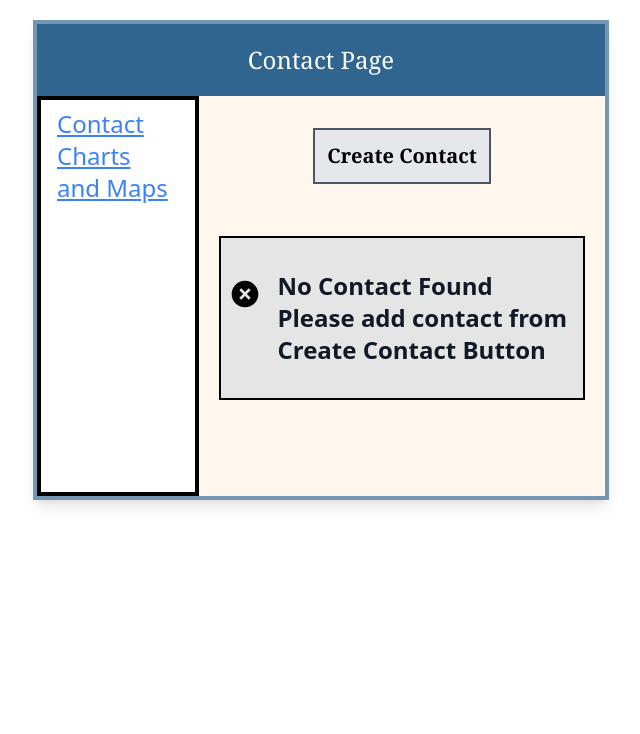
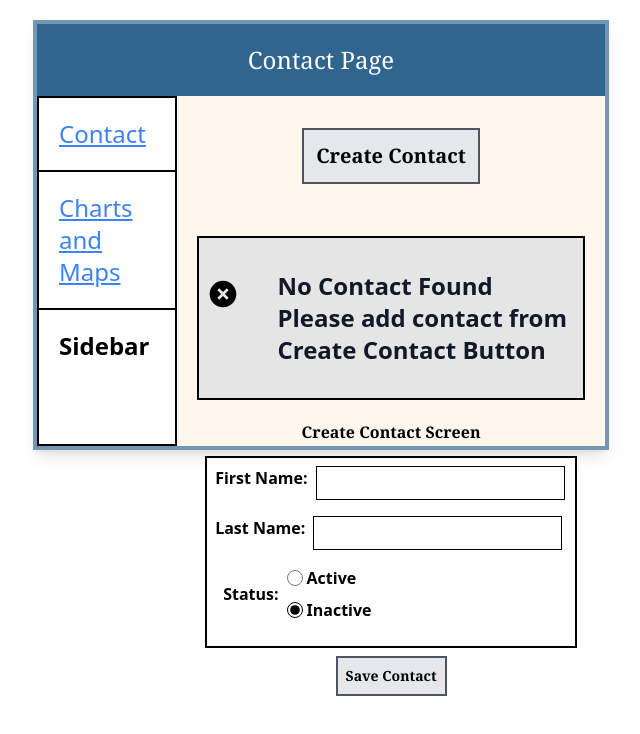
Before and after one commit to bijaysharma8335/contact-assignment, a React (Create React App) app: page / in a window 1280 px wide. Shown: the top 734 px of the page, without its empty margins (319-959 px from the left). Built offline with nearby package versions, Linux system fonts and the light colour scheme.

Commit message:
Add Contact Page

```diff
--- a/package.json
+++ b/package.json
@@ -7,10 +7,14 @@
     "@testing-library/react": "^13.4.0",
     "@testing-library/user-event": "^13.5.0",
     "@types/jest": "^27.5.2",
+    "@types/leaflet": "^1.9.3",
     "@types/node": "^16.18.41",
     "@types/react": "^18.2.20",
     "@types/react-dom": "^18.2.7",
+    "@types/react-leaflet": "^3.0.0",
     "axios": "^1.4.0",
+    "chart.js": "^4.3.3",
+    "chartjs-adapter-moment": "^1.0.1",
     "leaflet": "^1.9.4",
     "react": "^18.2.0",
     "react-chartjs-2": "^5.2.0",
--- a/src/App.tsx
+++ b/src/App.tsx
@@ -1,24 +1,27 @@
 import { BrowserRouter as Router, Routes, Route, Link } from "react-router-dom";
-import AddContact from "./components/AddContact";
-import Charts from "./components/Charts";
+import Contact from "./components/Contact";
 import Layout from "./components/Layout";
 import Header from "./components/Header";
+import Dashboard from "./components/Charts";
+import Sidebar from "./components/Sidebar";
 
 function App() {
   return (
     <div className="border-4 border-bordercolor  mt-5 max-w-sm sm:max-w-md md:max-w-lg lg:max-w-xl sm:ms-1 lg:mx-auto md:mx-auto shadow-lg">
+      <Header />
+      <div className=" flex h-[350px]">
+        <Router>
 
+          <Sidebar />
+          <Routes>
+            {/* <Route path='/' element={<Layout />}> */}
+            <Route path='/' element={<Contact />} />
+            <Route path='/charts' element={<Dashboard />} />
+            {/* </Route> */}
 
-      <Router>
-        <Header />
-        <Routes>
-          <Route path='/' element={<Layout />}>
-            <Route path='/' element={<AddContact />} />
-            <Route path='/charts' element={<Charts />} /></Route>
-
-        </Routes>
-      </Router>
-
+          </Routes>
+        </Router>
+      </div>
 
 
 
--- a/src/components/AddContact.tsx
+++ b/src/components/AddContact.tsx
@@ -1,28 +1,61 @@
-import React from 'react'
-import { RiCloseCircleFill } from 'react-icons/ri'
+import React from "react";
 
-type Props = {}
+const AddContact = () => {
+    return (
+        <div className="p-2">
+            <h5 className="text-center my-3 text-black font-semibold font-serif">
+                Create Contact Screen
+            </h5>
+            <div className="border-2 border-black p-2 bg-white">
+                <form>
+                    <div className="flex mb-4">
+                        <label htmlFor="fname" className="mr-2 font-semibold">
+                            First Name:
+                        </label>
+                        <input type="text" className="border border-black py-1 px-2" />
+                    </div>
+                    <div className="flex mb-4">
+                        <label htmlFor="lname" className="mr-2 font-semibold">
+                            Last Name:
+                        </label>
+                        <input type="text" className="border border-black py-1 px-2" />
+                    </div>
+                    <div className="flex mb-4">
+                        <label className="mr-2 font-semibold me-8 mt-4 ms-2">Status:</label>
+                        <div>
+                            <div className="flex items-center mb-2">
+                                <input
+                                    type="radio"
+                                    name="status"
+                                    value="Active"
+                                    className="mr-1 w-4 h-4" style={{ accentColor: "black" }}
+                                />
+                                <span className="text-black font-semibold">Active</span>
+                            </div>
+                            <div className="flex items-center">
+                                <input
+                                    type="radio"
+                                    name="status"
+                                    value="Inactive"
+                                    id="specify-color"
+                                    className="mr-1 w-4 h-4"
+                                    defaultChecked
+                                    style={{ accentColor: "black" }}
+                                />
+                                <span className="text-black font-semibold" >Inactive</span>
+                            </div>
+                        </div>
+                    </div>
+                </form>
+            </div>
 
-const AddContact = (props: Props) => {
-  return (
-    <div className='bg-orange-50 w-full py-3 px-5'>
-      <div className='text-center'><button className='btn bg-gray-200 border-gray-600 border-2  text-black text-xl font-bold my-5 p-3 font-serif'>Create Contact</button>
-      </div>
-      <div className='border-2 border-black p-2 mt-8 flex justify-evenly md:justify-between' style={{ backgroundColor: "#E5E5E5" }}>
-        <div className='mt-8'>   <RiCloseCircleFill size='2em' /></div>
-        <div className=' px-2 my-6' >
-          <p className='text-gray-900 lg:text-2xl  sm:text-sm font-semibold'>
-            No Contact Found<br />
+            <div className="text-center">
+                <button className="btn bg-gray-200 border-gray-600 border-2  text-black text-sm font-bold my-2 p-2 font-serif">
+                    Save Contact
+                </button>
+            </div>
+        </div>
+    );
+};
 
-            Please add contact from<br />
-            Create Contact Button</p>
-
-        </div>
-
-
-      </div>
-    </div>
-  )
-}
-
-export default AddContact
+export default AddContact;
--- a/src/components/Charts.tsx
+++ b/src/components/Charts.tsx
@@ -1,54 +1,84 @@
-import axios from 'axios';
-import React from 'react'
-import { Line } from 'react-chartjs-2';
-import { useQuery } from 'react-query';
+import axios from "axios";
+import React from "react";
+import { Line } from "react-chartjs-2";
+import { useQuery } from "react-query";
+import "leaflet/dist/leaflet.css";
+import "chartjs-adapter-moment"; import { MapContainer, TileLayer, Marker, Popup } from 'react-leaflet'
 interface CountryInfo {
-
-  country: string,
+  country: string;
   countryInfo: {
-    lat: number, long: number, iso2: string
-  }
+    lat: number;
+    long: number;
+    iso2: string;
+  };
 }
 interface GraphData {
   cases: Record<string, number>;
-  recovered: number;
-  deaths: number;
+  recovered: Record<string, number>;
+  deaths: Record<string, number>;
 }
 
 const fetchWorldData = async () => {
   const response = await axios.get('https://disease.sh/v3/covid-19/all');
-  const data = response.data;
-  return data;
-}
+  return response.data;
+};
 const fetchGraphData = async () => {
   const response = await axios.get('https://disease.sh/v3/covid-19/historical/all?lastdays=all');
-  const data = response.data;
-  return data;
-}
+  return response.data;
+};
+
 const fetchCountriesData = async () => {
   const response = await axios.get('https://disease.sh/v3/covid-19/countries');
-  const data = response.data;
-  return data;
-}
+  return response.data;
+};
 
-const Charts: React.FC = () => {
-  const worldQuery = useQuery('worldData', fetchWorldData
-  );
-  const countriesQuery = useQuery('countriesData', fetchCountriesData
-  );
-  const graphQuery = useQuery('graphData', fetchGraphData
-  );
+const Dashboard: React.FC = () => {
+  const worldQuery = useQuery('worldData', fetchWorldData);
+  const graphQuery = useQuery('graphData', fetchGraphData);
+  const countriesQuery = useQuery('countriesData', fetchCountriesData);
+
   const worldData = worldQuery.data;
   const graphData = graphQuery.data;
-  const countriesData = countriesQuery.data;
-  console.log(graphQuery, countriesQuery, worldQuery)
+  const countriesData: CountryInfo[] = countriesQuery.data;
+  console.log(graphQuery, countriesData);
+  const chartData = {
+    labels: Object.keys(graphData.cases || {}),
+    datasets: [
+      {
+        label: 'Cases',
+        data: Object.values(graphData.cases || {}),
+        borderColor: '#FF5733',
+      },
+      // Add datasets for recovered and deaths if needed
+    ],
+  };
   return (
-    <div className='bg-orange-50 w-full  p-4'>
-      <div className=' p-2 mb-10 border-2 border-black my-auto' >
+    <div className="bg-orange-50 w-full  p-4">
+      <div className=" p-2 mb-10 border-2 border-black my-auto">  <Line data={chartData} options={{ responsive: true }} /></div>
+      <div className="bg-white p-4 rounded shadow">
+        <h1 className="text-xl font-semibold mb-2">COVID-19 Map</h1>
+        {/* <MapContainer center={[0, 0]} zoom={2} style={{ height: '400px' }}>
+          <TileLayer url="https://{s}.tile.openstreetmap.org/{z}/{x}/{y}.png" />
+          {countriesData.map((country) => (
+            <Marker
+              key={country.countryInfo.iso2}
+              position={[country.countryInfo.lat, country.countryInfo.long]}
+            >
+              <Popup>
+                <div>
+                  <h2 className="text-lg font-semibold">{country.country}</h2>
+                  <p>Cases: {country.cases}</p>
+                  <p>Recovered: {country.recovered}</p>
+                  <p>Deaths: {country.deaths}</p>
+                  <p>Active: {country.active}</p>
+                </div>
+              </Popup>
+            </Marker>
+          ))}
+        </MapContainer> */}
+      </div>
+    </div>
+  );
+};
 
-
-      </div></div>
-  )
-}
-
-export default Charts
+export default Dashboard;
--- /dev/null
+++ b/src/components/Contact.tsx
@@ -0,0 +1,30 @@
+import React from 'react'
+import { RiCloseCircleFill } from 'react-icons/ri'
+import AddContact from './AddContact'
+
+
+
+const Contact = () => {
+  return (
+    <div className='bg-orange-50 w-full py-3 px-5'>
+      <div className='text-center'><button className='btn bg-gray-200 border-gray-600 border-2  text-black text-xl font-bold my-5 p-3 font-serif'>Create Contact</button>
+      </div>
+      <div className='border-2 border-black p-2 mt-8 flex justify-evenly md:justify-between' style={{ backgroundColor: "#E5E5E5" }}>
+        <div className='mt-8'>   <RiCloseCircleFill size='2em' /></div>
+        <div className=' px-2 my-6' >
+          <p className='text-gray-900 lg:text-2xl  sm:text-sm font-semibold'>
+            No Contact Found<br />
+
+            Please add contact from<br />
+            Create Contact Button</p>
+
+        </div>
+
+
+      </div>
+      <AddContact />
+    </div>
+  )
+}
+
+export default Contact
--- a/src/components/Layout.tsx
+++ b/src/components/Layout.tsx
@@ -6,7 +6,7 @@ import Sidebar from './Sidebar'
 
 const Layout = () => {
     return (
-        <div className='  flex h-[400px]'><Sidebar/>  <Outlet /></div>
+        <div className=' '><Sidebar/>  <Outlet /></div>
     )
 }
 
--- a/src/components/Sidebar.tsx
+++ b/src/components/Sidebar.tsx
@@ -3,14 +3,15 @@ import { Link } from "react-router-dom";
 
 const Sidebar = () => {
     return (
-        <div className='w-auto border-4 border-black '>
-            <ul className='p-2 mx-2 h-full'>
-                <li>
-                    <Link to='/' className='text-2xl text-blue-500 underline py-5 border-b-violet-950'>Contact</Link>
+        <div className=' border-2 border-black w-1/3'>
+            <ul className=' h-full'>
+                <li className="border-b-2 border-black p-5">
+                    <Link to='/' className='text-2xl text-blue-500 underline   '>Contact</Link>
                 </li>
-                <li>
-                    <Link to='/charts' className='text-2xl text-blue-500 underline my-4'>Charts and Maps</Link>
+                <li className='border-b-2 border-black p-5'>
+                    <Link to='/charts' className='text-2xl text-blue-500 underline  '>Charts and Maps</Link>
                 </li>
+                <li className='p-5 text-2xl text-black font-semibold'>Sidebar</li>
             </ul>
         </div>
     )
```
Also changed, not shown: 1 other file (tests, documents, lock files or other folders).
